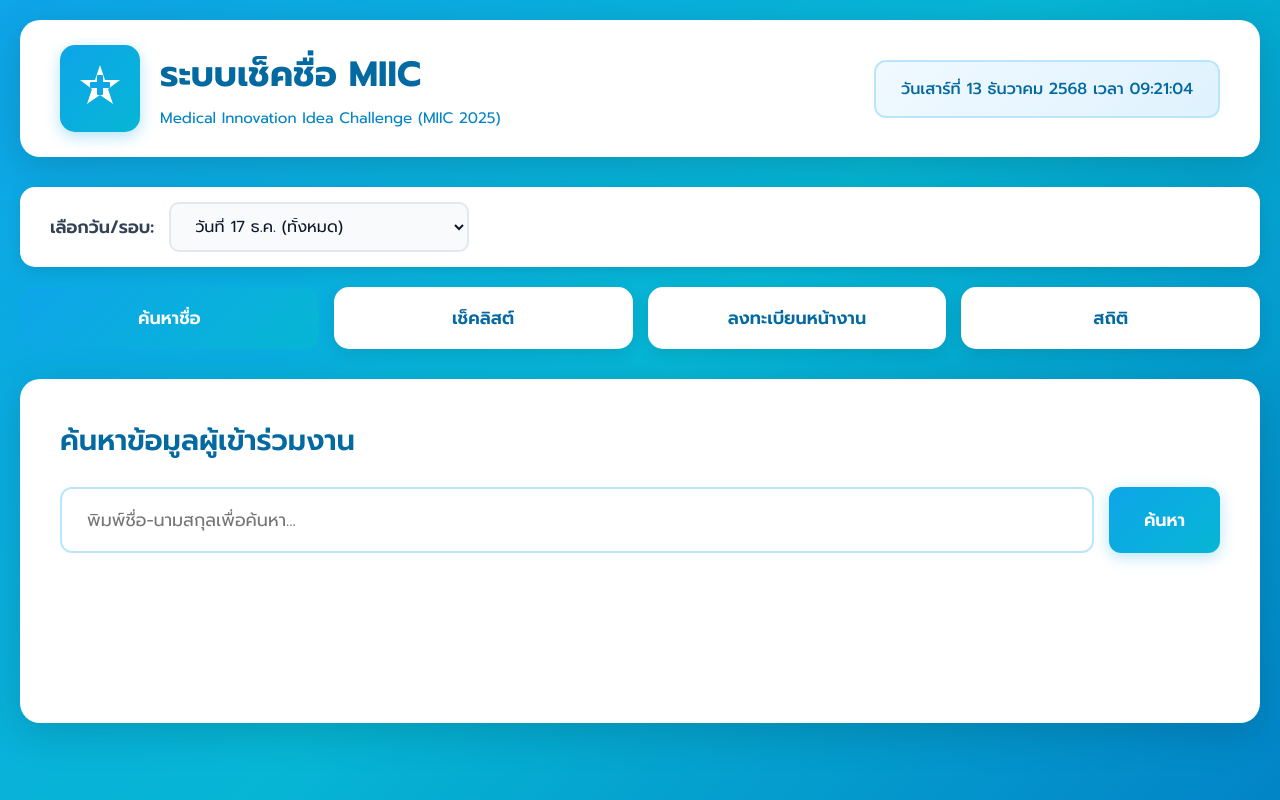
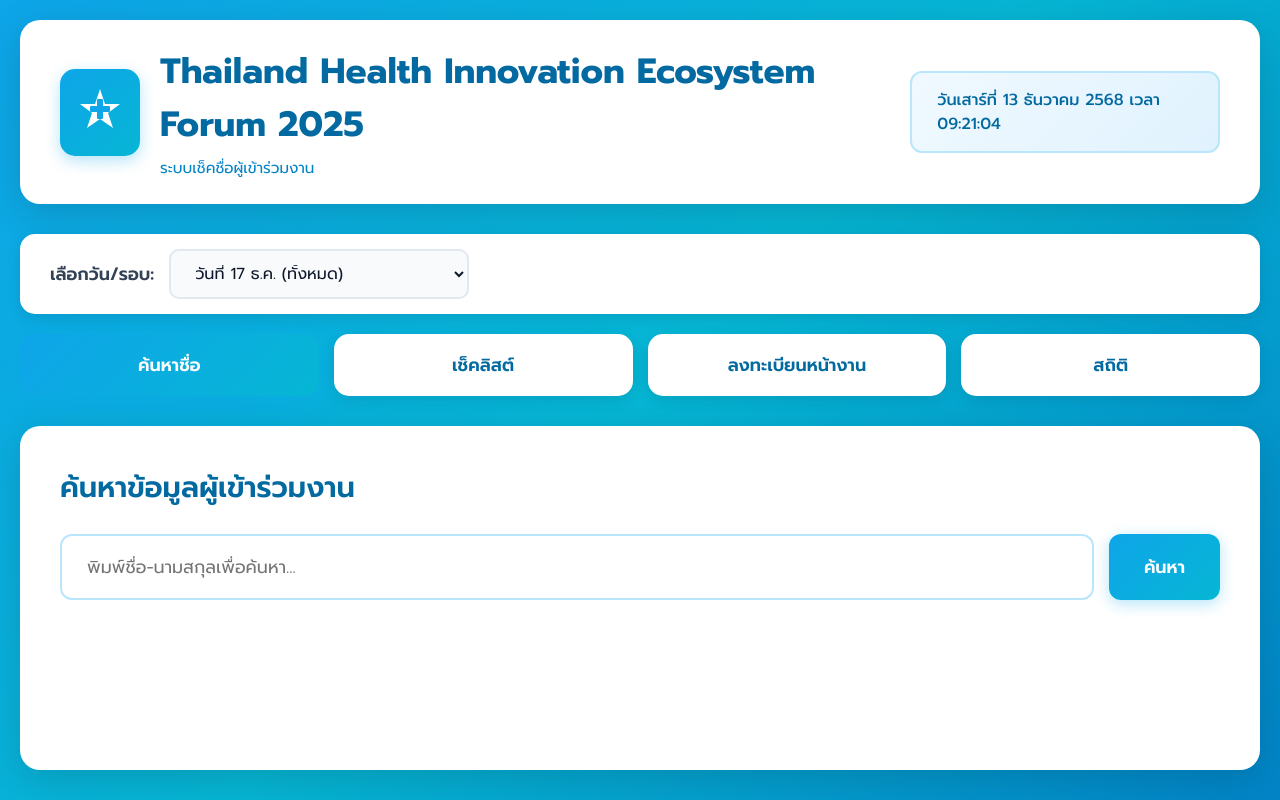
Before and after one commit to KingPhuripol/miic-checkin-system, a plain HTML site: page index.html in a window 1280 px wide. Drawn offline with Linux system fonts and the light colour scheme.

Commit message:
Update event name to Thailand Health Innovation Ecosystem Forum 2025

```diff
--- a/index.html
+++ b/index.html
@@ -3,7 +3,7 @@
   <head>
     <meta charset="UTF-8" />
     <meta name="viewport" content="width=device-width, initial-scale=1.0" />
-    <title>ระบบเช็คชื่อ MIIC Event</title>
+    <title>Thailand Health Innovation Ecosystem Forum 2025</title>
     <link
       href="https://fonts.googleapis.com/css2?family=Prompt:wght@300;400;500;600;700&display=swap"
       rel="stylesheet"
@@ -26,9 +26,9 @@
             </svg>
           </div>
           <div>
-            <h1>ระบบเช็คชื่อ MIIC</h1>
+            <h1>Thailand Health Innovation Ecosystem Forum 2025</h1>
             <p class="subtitle">
-              Medical Innovation Idea Challenge (MIIC 2025)
+              ระบบเช็คชื่อผู้เข้าร่วมงาน
             </p>
           </div>
         </div>
```
Also changed, not shown: 1 other file.
